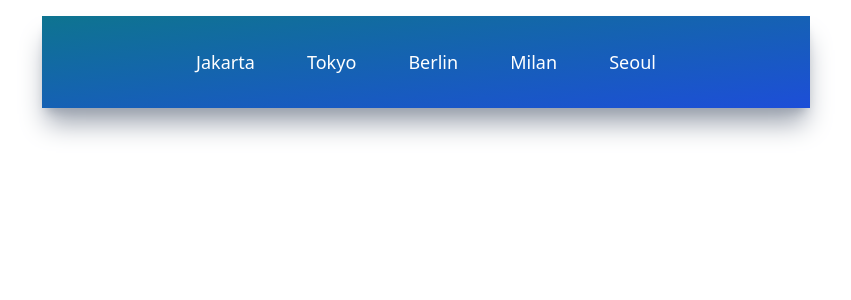
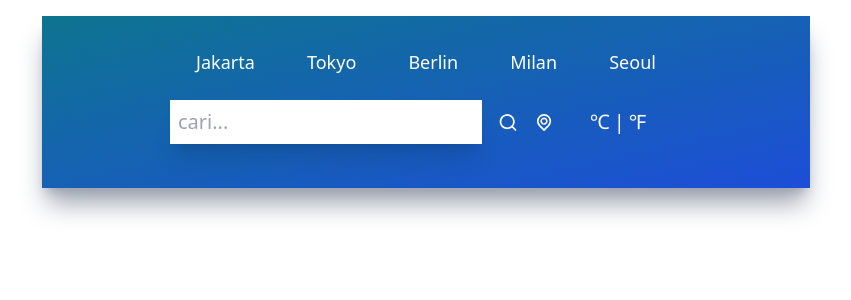
Before and after one commit to ilhamadikusuma31/react-weather-app, a React (Create React App) app: page / in a window 1280 px wide. Shown: the top 300 px of the page, without its empty margins (214-1065 px from the left). Built offline with nearby package versions, Linux system fonts and the light colour scheme.

Commit message:
inputs done

```diff
--- a/src/App.js
+++ b/src/App.js
@@ -1,11 +1,13 @@
 import './App.css';
 import UilReact from '@iconscout/react-unicons/icons/uil-react'
 import TopButton from './components/TopButton';
+import Inputs from './components/Inputs';
 
 function App() {
   return (
     <div className="mx-auto max-w-screen-md mt-4 py-5 px-32 bg-gradient-to-br from-cyan-700 to-blue-700 h-fit shadow-xl shadow-gray-400">
       <TopButton/>
+      <Inputs/>
     </div>
   );
 }
--- /dev/null
+++ b/src/components/Inputs.jsx
@@ -0,0 +1,23 @@
+import React from 'react'
+import { UilSearch, UilLocationPoint } from '@iconscout/react-unicons'
+function Inputs() {
+  return(
+    <div className="flex flex-row justify-center my-6">
+      <div className="flex flex-row w-3/4 justify-center items-center space-x-4">
+        <input
+        type="text"
+        placeholder="cari..."
+        className="text-xl font-light p-2 w-full shadow-xl focus:outline-none capitalize placeholder:lowercase"
+        />
+        <UilSearch size={25} className="text-white cursor-pointer transition hover:scale-125"/>
+        <UilLocationPoint size={25} className="text-white cursor-pointer transition hover:scale-125"/>
+      </div>
+      <div className="flex flex-row w-1/4 items-center justify-center">
+        <button name="metric" className="text-xl text-white font-light">℃</button>
+        <p className="text-xl text-white mx-1">|</p>
+        <button name="imperial" className="text-xl text-white font-light">℉</button>
+      </div>
+    </div>
+  )
+}
+export default Inputs
```
